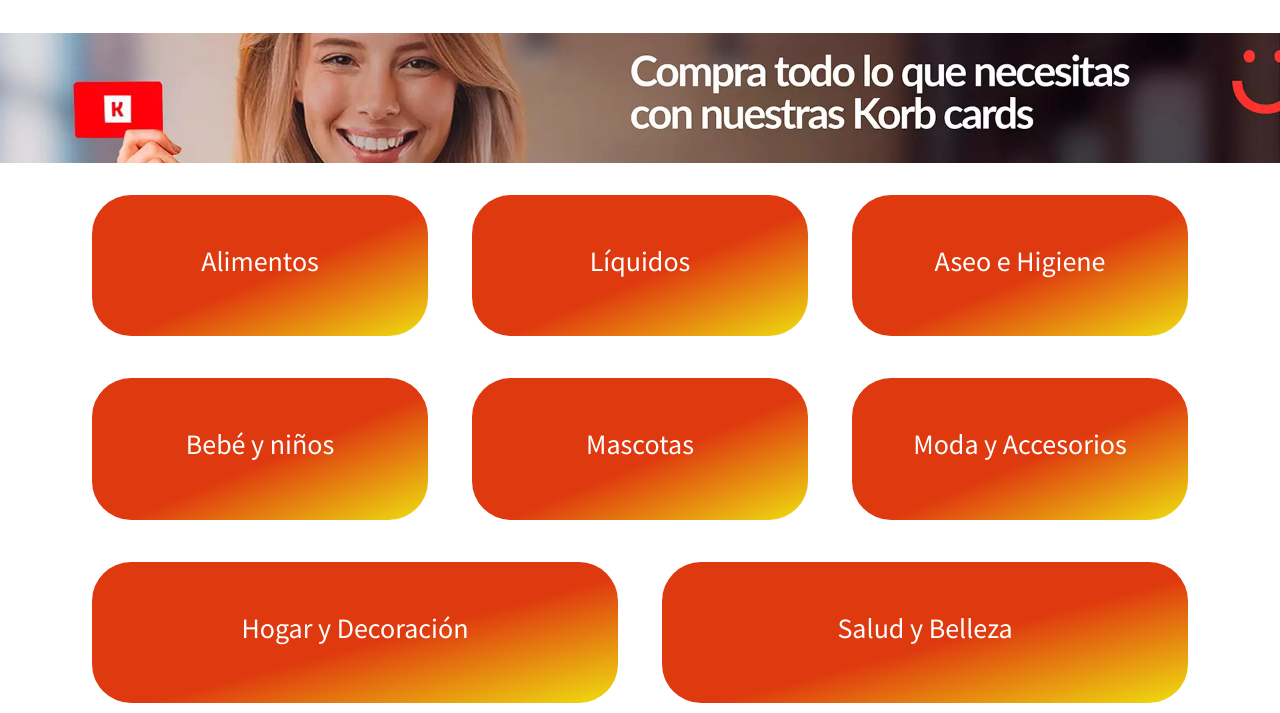
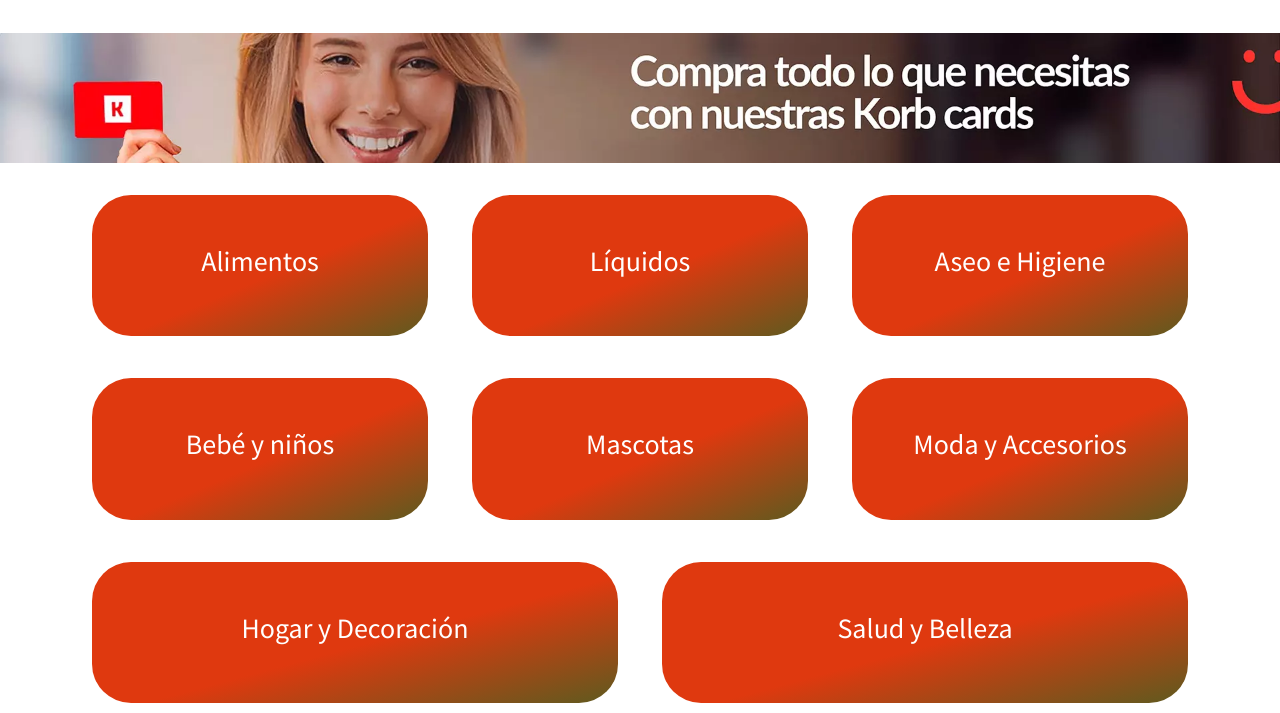
Before and after one commit to alopezgo/Django-shopping-project, a Django app: page / in a window 1280 px wide. Shown: the part 589-1302 px from the top of the page. Run offline with Django 4.2, Linux system fonts and the light colour scheme; data comes from the database, SQL or seed files in the repository.

Commit message:
prueba de commit color

```diff
--- a/tienda/static/css/main.css
+++ b/tienda/static/css/main.css
@@ -3,7 +3,7 @@
 :root {
     --primario: #df390f;
     --secundario: #ffffff;
-    --terciario: #eedf11;
+    --terciario: hwb(56 12% 63%);
 }
 
 body {
```
